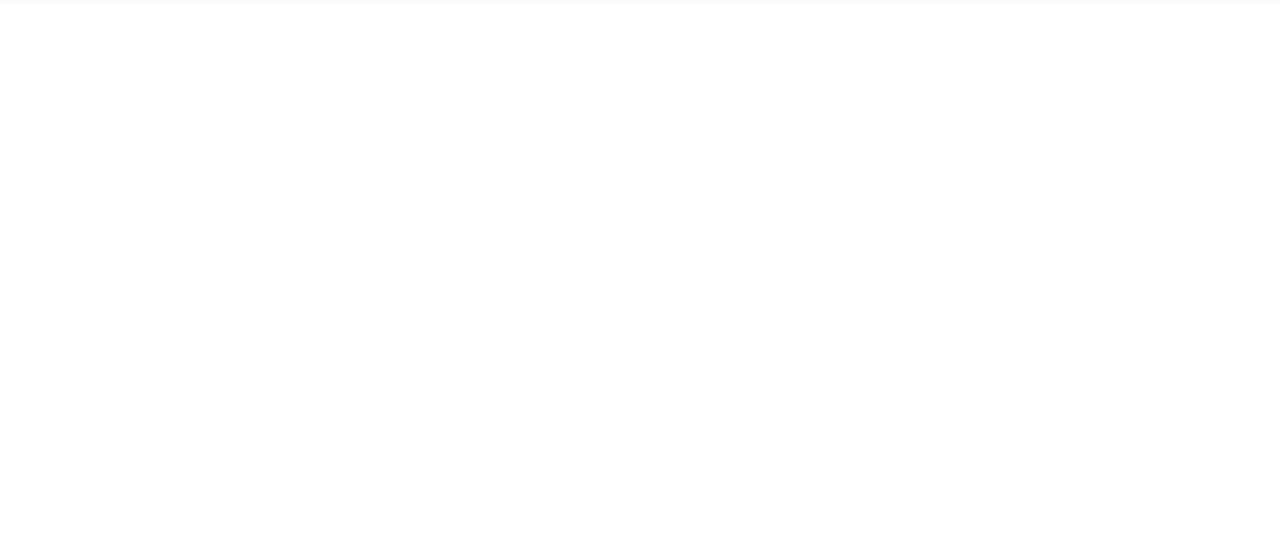
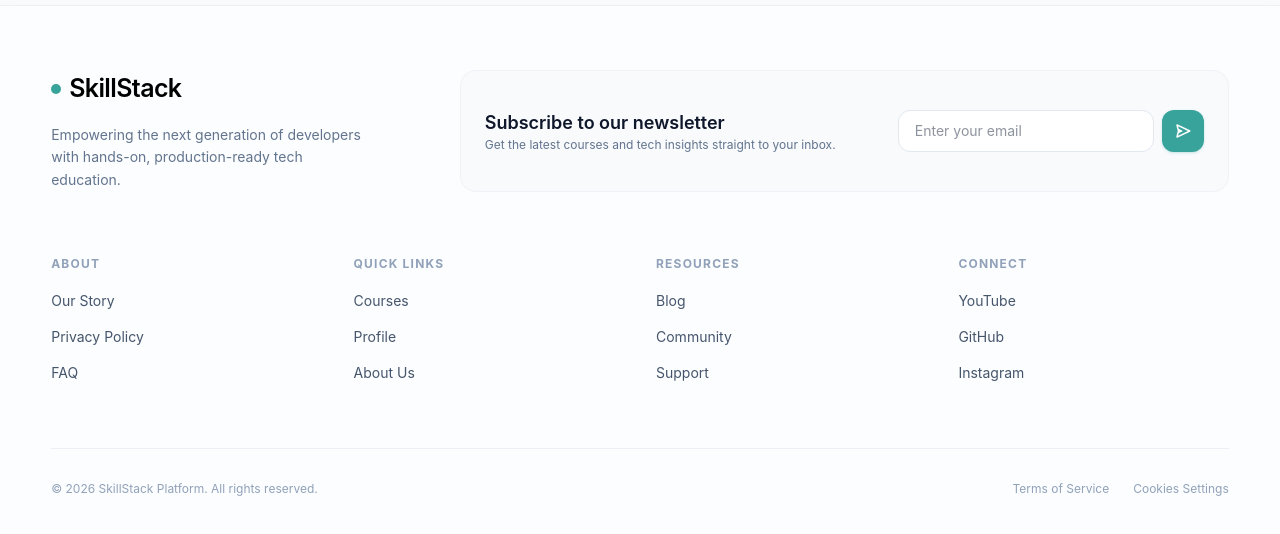
Before and after one commit to MuhammadMuaaz007/LMS-WEB-APPLICATION, a Next.js app in the folder client/: page / in a window 1280 px wide. Shown: the part 2115-2649 px from the top of the page. Before the commit the page ends 2120 px from the top, so only its background shows below. Built offline with nearby package versions, Linux system fonts and the light colour scheme; no server answers.

Commit message:
Complete the Fotter

```diff
--- a/client/app/components/Footer.tsx
+++ b/client/app/components/Footer.tsx
@@ -1,11 +1,129 @@
-import React from 'react'
+import Link from "next/link";
+import React from "react";
+import { BiSend } from "react-icons/bi";
 
 const Footer = () => {
   return (
-    <div>
+    <footer className="relative w-full border-t border-slate-200/60 bg-white/50 backdrop-blur-sm dark:border-white/5 dark:bg-[#0b0c14]/50 font-Poppins">
+      {/* Outer wrapper matches exactly with header container geometry layout */}
+      <div className="w-[92%] max-w-7xl mx-auto py-16">
+        {/* TOP SECTION: BRAND & NEWSLETTER */}
+        <div className="grid grid-cols-1 lg:grid-cols-3 gap-12 mb-16">
+          <div className="lg:col-span-1 space-y-4">
+            <Link
+              href="/"
+              className="flex items-center gap-2 text-[22px] sm:text-[25px] font-semibold text-black dark:text-white tracking-tight transition-opacity hover:opacity-80"
+            >
+              <span className="inline-block h-2.5 w-2.5 rounded-full bg-[#37a39a]" />
+              SkillStack
+            </Link>
+            <p className="text-sm text-slate-500 dark:text-slate-400 leading-relaxed max-w-xs">
+              Empowering the next generation of developers with hands-on,
+              production-ready tech education.
+            </p>
+          </div>
 
-    </div>
-  )
-}
+          <div className="lg:col-span-2 flex flex-col md:flex-row gap-8 justify-between items-start lg:items-center bg-slate-50 dark:bg-white/5 p-6 rounded-2xl border border-slate-200/40 dark:border-white/5">
+            <div>
+              <h4 className="text-lg font-semibold text-slate-900 dark:text-white">
+                Subscribe to our newsletter
+              </h4>
+              <p className="text-xs text-slate-500 dark:text-slate-400">
+                Get the latest courses and tech insights straight to your inbox.
+              </p>
+            </div>
+            <form
+              className="flex w-full md:w-auto gap-2"
+              onSubmit={(e) => e.preventDefault()}
+            >
+              <input
+                type="email"
+                placeholder="Enter your email"
+                className="px-4 py-2.5 rounded-xl bg-white dark:bg-[#0b0c14] border border-slate-200 dark:border-white/10 outline-none text-sm w-full md:w-64 text-slate-800 dark:text-slate-100"
+              />
+              <button className="bg-[#37a39a] hover:bg-[#2d877f] text-white p-3 rounded-xl transition-all cursor-pointer shadow-sm shadow-[#37a39a]/20">
+                <BiSend size={18} />
+              </button>
+            </form>
+          </div>
+        </div>
 
-export default Footer
+        {/* BOTTOM SECTION: LINKS GRID */}
+        <div className="grid grid-cols-2 md:grid-cols-4 gap-8">
+          {[
+            {
+              title: "About",
+              links: [
+                { n: "Our Story", h: "/about" },
+                { n: "Privacy Policy", h: "/privacy-policy" },
+                { n: "FAQ", h: "/faq" },
+              ],
+            },
+            {
+              title: "Quick Links",
+              links: [
+                { n: "Courses", h: "/courses" },
+                { n: "Profile", h: "/profile" },
+                { n: "About Us", h: "/about" },
+              ],
+            },
+            {
+              title: "Resources",
+              links: [
+                { n: "Blog", h: "#" },
+                { n: "Community", h: "#" },
+                { n: "Support", h: "#" },
+              ],
+            },
+            {
+              title: "Connect",
+              links: [
+                { n: "YouTube", h: "https://www.youtube.com/@StackMuaaz" },
+                { n: "GitHub", h: "https://github.com/MuhammadMuaaz007" },
+                {
+                  n: "Instagram",
+                  h: "https://instagram.com/being_muaaz_official/",
+                },
+              ],
+            },
+          ].map((section, idx) => (
+            <div key={idx} className="space-y-4">
+              <h3 className="text-xs font-bold uppercase tracking-widest text-slate-400 dark:text-slate-500">
+                {section.title}
+              </h3>
+              <ul className="space-y-3">
+                {section.links.map((link, i) => (
+                  <li key={i}>
+                    <Link
+                      href={link.h}
+                      className="text-sm text-slate-600 dark:text-slate-300 hover:text-[#37a39a] dark:hover:text-[#37a39a] transition-colors duration-200"
+                    >
+                      {link.n}
+                    </Link>
+                  </li>
+                ))}
+              </ul>
+            </div>
+          ))}
+        </div>
+
+        {/* COPYRIGHT */}
+        <div className="mt-16 pt-8 border-t border-slate-200/60 dark:border-white/5 flex flex-col md:flex-row justify-between items-center gap-4">
+          <p className="text-xs text-slate-400 dark:text-slate-500">
+            © 2026 SkillStack Platform. All rights reserved.
+          </p>
+          <div className="flex gap-6 text-xs text-slate-400 dark:text-slate-500">
+            <span className="cursor-pointer hover:text-[#37a39a] transition-colors">
+              Terms of Service
+            </span>
+            <span className="cursor-pointer hover:text-[#37a39a] transition-colors">
+              Cookies Settings
+            </span>
+          </div>
+        </div>
+      </div>
+    </footer>
+  );
+};
+
+export default Footer;
```
